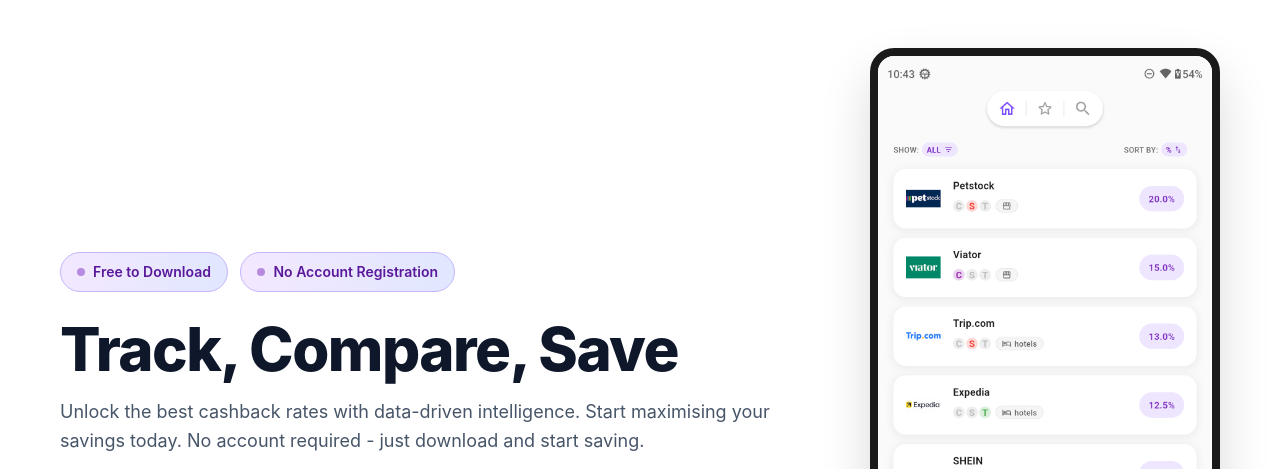
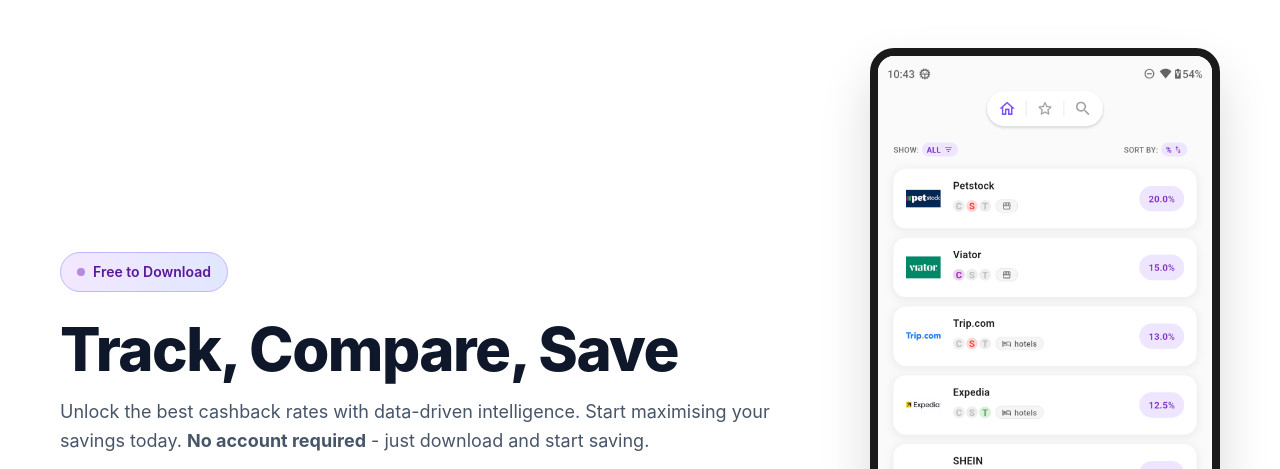
Before and after one commit to dhaze8/pelicash-site, a plain HTML site: page index.html in a window 1280 px wide. Shown: the top 469 px of the page. Drawn offline with Linux system fonts and the light colour scheme.

Commit message:
minor updates

```diff
--- a/index.html
+++ b/index.html
@@ -696,17 +696,13 @@
           <div class="pulse-dot"></div>
           <span>Free to Download</span>
         </div>
-        <div class="trial-badge" style="margin-left: 0.5rem;">
-          <div class="pulse-dot"></div>
-          <span>No Account Registration</span>
-        </div>
 
         <h1 class="hero-title">
           Track, Compare, Save
         </h1>
 
         <p class="hero-subtitle">
-          Unlock the best cashback rates with data-driven intelligence. Start maximising your savings today. No account required - just download and start saving.
+          Unlock the best cashback rates with data-driven intelligence. Start maximising your savings today. <strong>No account required</strong> - just download and start saving.
         </p>
 
         <div class="cta-buttons">
```
